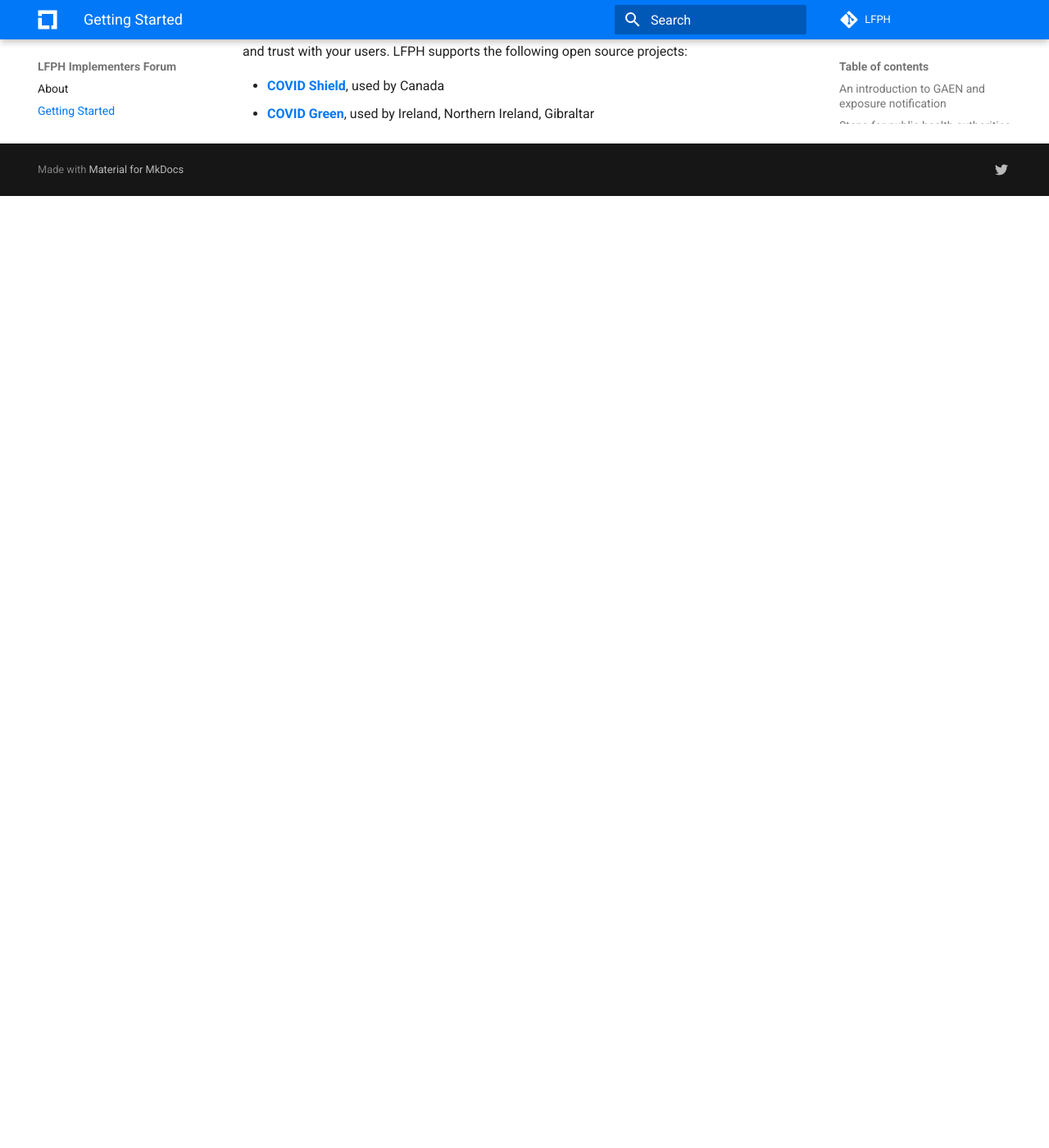
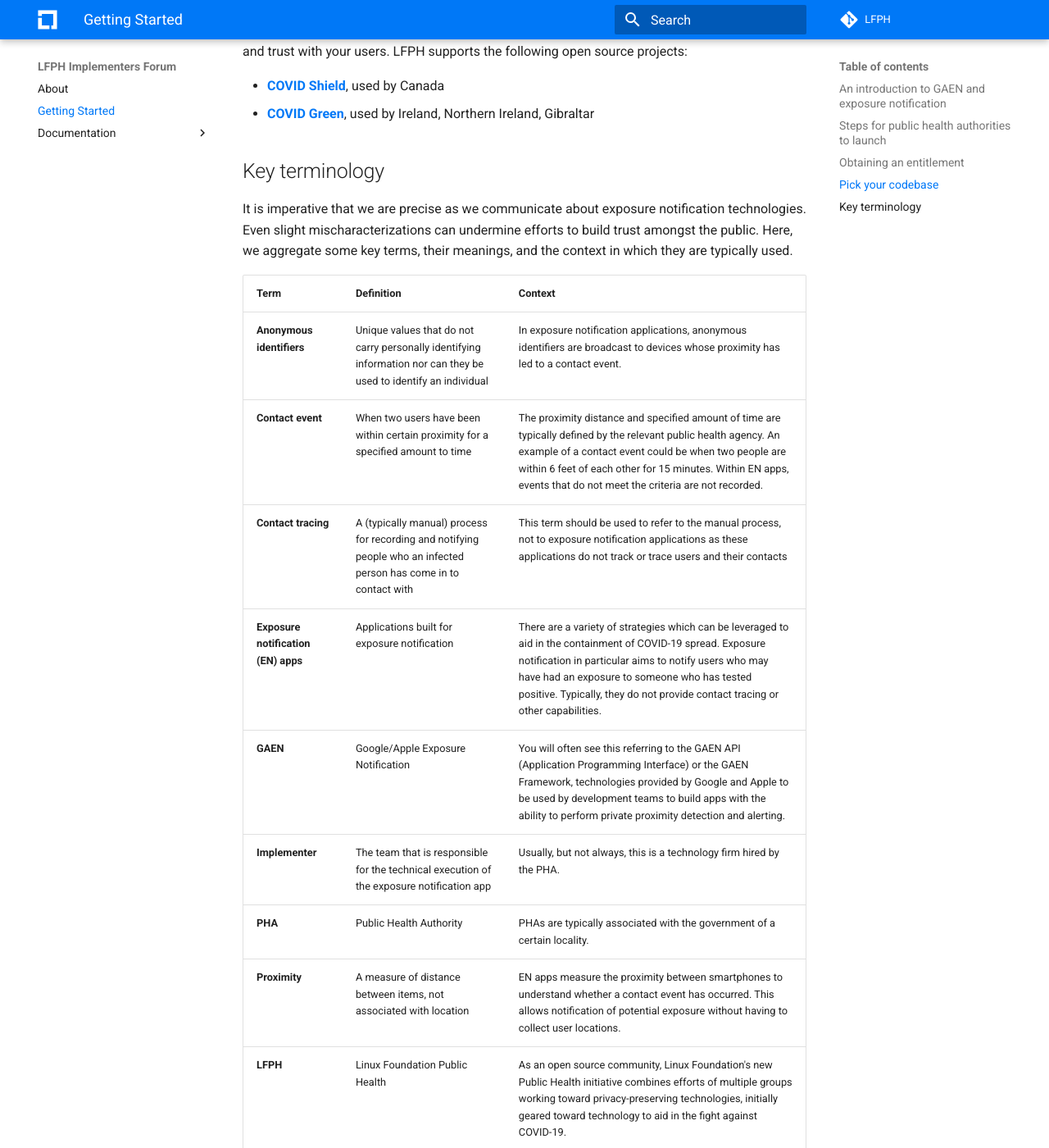
Before and after one commit to lfph/implementers-forum, an MkDocs documentation site: the page built from docs/getting-started.md, in a window 1280 px wide and 1400 px high, scrolled down 2721 px. Shown: the whole window at 82% size. Built offline with MkDocs 1.6.1 and Material for MkDocs 9.7.7, drawn with Linux system fonts in a browser that asks for light colours; comment, search, counter and statistics services are not loaded; before the commit the page ends 2960 px from its top, so only the background shows below that; some of the changed text lies outside the part shown.

Commit message:
Glossary table (#11)
* Adds some glossary items, much of drafted commentary not included right now

* Minor formatting and content update

* Wording change

* Addresses PR comments

* Addresses PR comment for addition of EN apps term

```diff
--- a/docs/getting-started.md
+++ b/docs/getting-started.md
@@ -60,3 +60,24 @@ We strongly recommend using an open source codebase for your app to increase tra
 
 * [**COVID Shield**](https://github.com/CovidShield), used by Canada
 * [**COVID Green**](https://github.com/covidgreen), used by Ireland, Northern Ireland, Gibraltar
+
+## Key terminology
+
+It is imperative that we are precise as we communicate about exposure notification technologies.
+Even slight mischaracterizations can undermine efforts to build trust amongst the public.
+Here, we aggregate some key terms, their meanings, and the context in which they are typically used.
+
+| **Term** | **Definition** | **Context** |
+|------|------------|---------|
+| **Anonymous identifiers** | Unique values that do not carry personally identifying information nor can they be used to identify an individual | In exposure notification applications, anonymous identifiers are broadcast to devices whose proximity has led to a contact event. |
+| **Contact event** | When two users have been within certain proximity for a specified amount to time | The proximity distance and specified amount of time are typically defined by the relevant public health agency. An example of a contact event could be when two people are within 6 feet of each other for 15 minutes. Within EN apps, events that do not meet the criteria are not recorded. |
+| **Contact tracing** | A (typically manual) process for recording and notifying people who an infected person has come in to contact with | This term should be used to refer to the manual process, not to exposure notification applications as these applications do not track or trace users and their contacts |
+| **Exposure notification (EN) apps** | Applications built for exposure notification | There are a variety of strategies which can be leveraged to aid in the containment of COVID-19 spread. Exposure notification in particular aims to notify users who may have had an exposure to someone who has tested positive. Typically, they do not provide contact tracing or other capabilities. |
+| **GAEN** | Google/Apple Exposure Notification | You will often see this referring to the GAEN API (Application Programming Interface) or the GAEN Framework, technologies provided by Google and Apple to be used by development teams to build apps with the ability to perform private proximity detection and alerting. |
+| **Implementer** | The team that is responsible for the technical execution of the exposure notification app | Usually, but not always, this is a technology firm hired by the PHA. |
+| **PHA** | Public Health Authority | PHAs are typically associated with the government of a certain locality. |
+| **Proximity** | A measure of distance between items, not associated with location | EN apps measure the proximity between smartphones to understand whether a contact event has occurred. This allows notification of potential exposure without having to collect user locations. |
+| **LFPH** | Linux Foundation Public Health | As an open source community, Linux Foundation's new Public Health initiative combines efforts of multiple groups working toward privacy-preserving technologies, initially geared toward technology to aid in the fight against COVID-19. |
+| **Surveillance** | Monitoring or observing activity | Epidemiologists sometimes use this term to refer to their work to understand the spread and containment of a virus. Even though EN apps can aid in containment efforts, privacy-preserving apps do not perform surveillance from a technology perspective as they do not collect, track, or record user location or activity. |
+| **Tracing** | The process of understanding the prior contacts of a person who has tested positive; see also: contact tracing, tracking | Manual contact tracers typically work to collect information about an individuals activities in the relevant timeframe, i.e. tracing their potential contacts. EN apps collect relevant contact events locally on a user's device, but do not follow, trace, or share data about a user's activities. |
+| **Tracking** | This generally refers to recording activity data about a user such as location; see also: contact tracing, tracing | EN apps do not track users. Contact events are recorded locally on the user's device and are not shared. Location data is not collected. |
```
Also changed, not shown: docs/index.md (+0 -7 lines).
